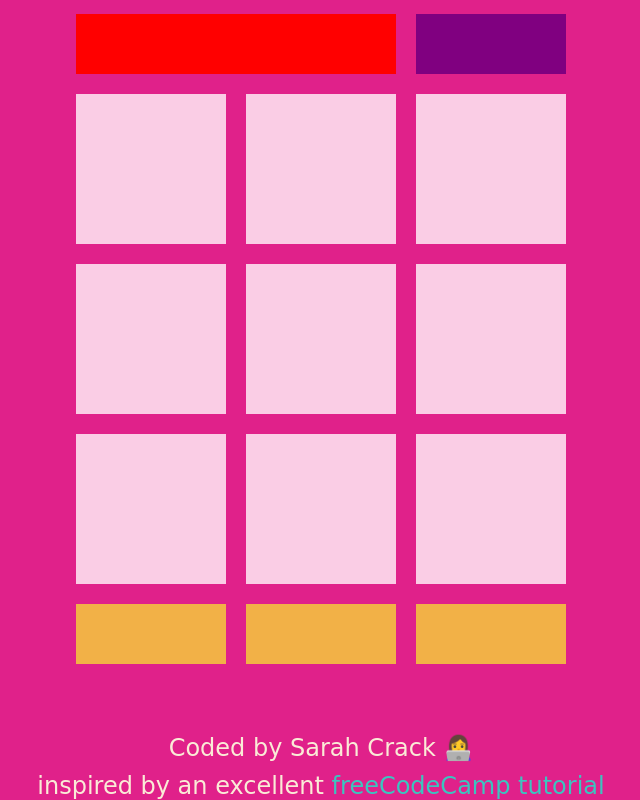
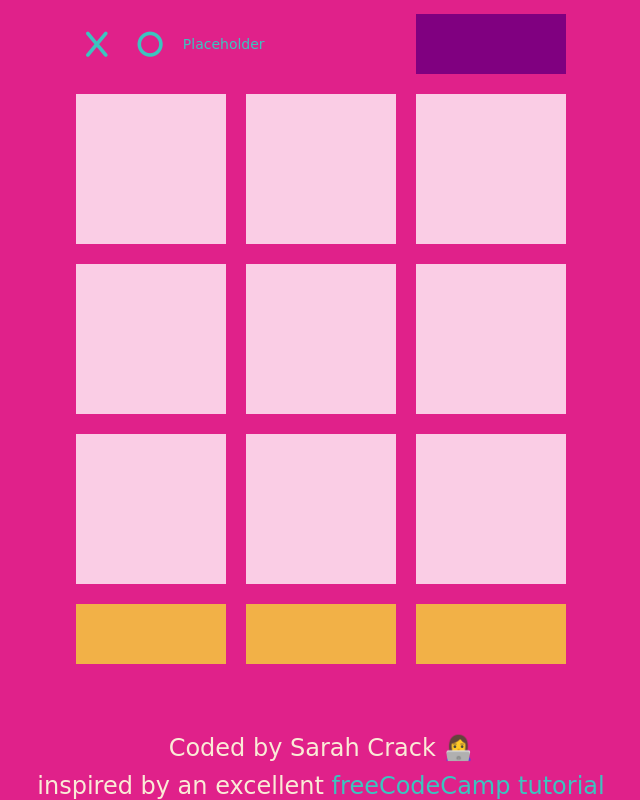
Before and after one commit to sarahcrack/noughts-and-crosses, a plain HTML site: page index.html in a window 1280 px wide. Shown: the part 45-845 px from the top of the page, without its empty margins (319-959 px from the left). Drawn offline with Linux system fonts and the light colour scheme; a web font is replaced by a local one.

Commit message:
added CSS animation to .turn text and icons

```diff
--- a/css/styles.css
+++ b/css/styles.css
@@ -48,9 +48,47 @@ h1 {
 }
 
 .turn {
-  background-color: red;
+  color: var(--turquoise);
   grid-column-start: 1;
   grid-column-end: 3;
+  align-self: center;
+  display: flex;
+  align-items: center;
+  gap: 20px;
+}
+
+@keyframes turn-text-animation {
+  0% {
+    opacity: 0;
+    transform: translateX(-20px);
+  }
+  100% {
+    opacity: 100%;
+    transform: translateX(0);
+  }
+}
+
+.turn p {
+  font-size: 14px;
+  animation: 0.6s ease-in-out turn-text-animation;
+}
+
+@keyframes turn-icon-animation {
+  0% {
+    transform: scale(1);
+  }
+  25% {
+    transform: scale(1.4);
+  }
+  100% {
+    transform: scale(1);
+  }
+}
+
+.turn i {
+  font-size: 1.8rem;
+  margin-left: 10px;
+  animation: 0.6s ease-in-out turn-icon-animation;
 }
 
 .actions {
--- a/index.html
+++ b/index.html
@@ -4,14 +4,21 @@
     <meta charset="UTF-8" />
     <meta name="viewport" content="width=device-width, initial-scale=1.0" />
     <link rel="stylesheet" href="./css/styles.css" />
+    <script
+      src="https://kit.fontawesome.com/3bfd3ce9e5.js"
+      crossorigin="anonymous"
+    ></script>
     <title>XOXO</title>
   </head>
   <body>
     <main>
       <h1>XOXO</h1>
       <div class="grid">
-        <div class="turn"></div>
-
+        <div class="turn">
+          <i class="fa-solid fa-x"></i>
+          <i class="fa-solid fa-o"></i>
+          <p>Placeholder</p>
+        </div>
         <div class="actions"></div>
         <div class="square"></div>
         <div class="square"></div>
```
